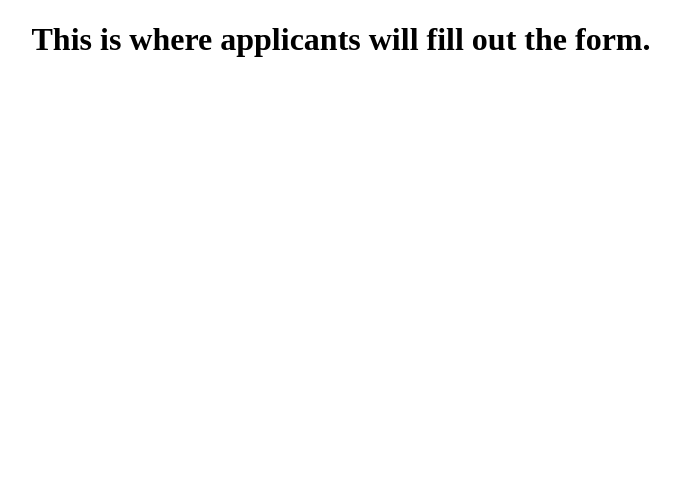
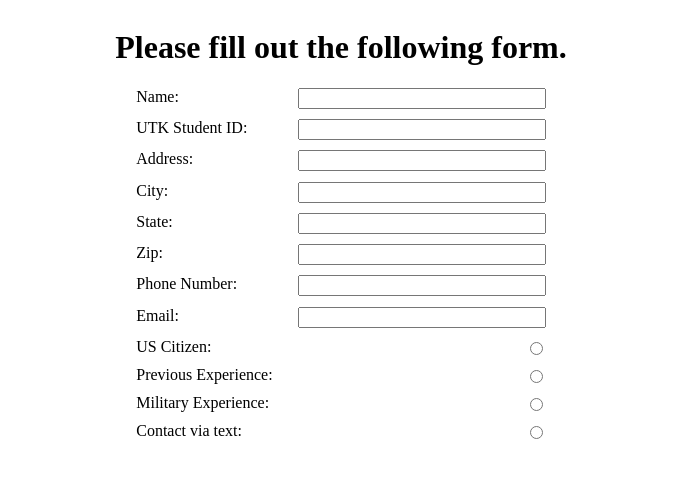
Before and after one commit to Pokemonpower92/Applicant-Process-Automation, a React (Create React App) app in the folder app/client/: page /ApplicationForm in a window 1280 px wide. Shown: the top 478 px of the page, without its empty margins (299-979 px from the left). Built offline with nearby package versions, Linux system fonts and the light colour scheme.

Commit message:
Form done

```diff
--- a/app/client/src/pages/ApplicationFormPage.js
+++ b/app/client/src/pages/ApplicationFormPage.js
@@ -1,9 +1,271 @@
-function ApplicationFormPage() {
+import { Component } from "react";
+import "../styles/ApplicationFormPage.css";
+
+class ApplicationFormPage extends Component {
+	constructor(props) {
+		super(props);
+		this.state = {
+			submitted: false,
+			name: "",
+			id: "",
+			address: "",
+			city: "",
+			state: "",
+			zip: "",
+			phone: "",
+			email: "",
+			citizen: false,
+			previousExperience: false,
+			militaryExperience: false,
+			contactAgreement: false,
+		};
+
+		this.handleSubmitClick = this.handleSubmitClick.bind(this);
+		this.handleNameChange = this.handleNameChange.bind(this);
+		this.handleIdChange = this.handleIdChange.bind(this);
+		this.handleAddressChange = this.handleAddressChange.bind(this);
+		this.handleCityChange = this.handleCityChange.bind(this);
+		this.handleStateChange = this.handleStateChange.bind(this);
+		this.handleZipChange = this.handleZipChange.bind(this);
+		this.handlePhoneChange = this.handlePhoneChange.bind(this);
+		this.handleEmailChange = this.handleEmailChange.bind(this);
+		this.handleCitizenChange = this.handleCitizenChange.bind(this);
+		this.handlePreviousExperienceChange =
+			this.handlePreviousExperienceChange.bind(this);
+		this.handleMilitaryExperienceChange =
+			this.handleMilitaryExperienceChange.bind(this);
+		this.handleContactAggreementChange =
+			this.handleContactAggreementChange.bind(this);
+	}
+
+	componentDidMount = () => {
+		this.setState({
+			submitted: false,
+		});
+	};
+
+	handleSubmitClick = (e) => {
+		const { history } = this.props;
+		history.push(`/ApplicationForm`);
+	};
+
+	handleNameChange = (e) => {
+		this.setState({
+			[e.target.name]: e.target.value,
+		});
+	};
+
+	handleIdChange = (e) => {
+		this.setState({
+			[e.target.name]: e.target.value,
+		});
+	};
+
+	handleAddressChange = (e) => {
+		this.setState({
+			[e.target.name]: e.target.value,
+		});
+	};
+
+	handleCityChange = (e) => {
+		this.setState({
+			[e.target.name]: e.target.value,
+		});
+	};
+
+	handleStateChange = (e) => {
+		this.setState({
+			[e.target.name]: e.target.value,
+		});
+	};
+
+	handleZipChange = (e) => {
+		this.setState({
+			[e.target.name]: e.target.value,
+		});
+	};
+
+	handlePhoneChange = (e) => {
+		this.setState({
+			[e.target.name]: e.target.value,
+		});
+	};
+
+	handleEmailChange = (e) => {
+		this.setState({
+			[e.target.name]: e.target.value,
+		});
+	};
+
+	handleCitizenChange = (e) => {
+		this.setState({
+			[e.target.name]: e.target.value,
+		});
+	};
+
+	handlePreviousExperienceChange = (e) => {
+		this.setState({
+			[e.target.name]: e.target.value,
+		});
+	};
+
+	handleMilitaryExperienceChange = (e) => {
+		this.setState({
+			[e.target.name]: e.target.value,
+		});
+	};
+
+	handleContactAggreementChange = (e) => {
+		this.setState({
+			[e.target.name]: e.target.value,
+		});
+	};
+
+	render() {
+		const submitted = (
+			<div className="ApplicationFormPage-submitted">
+				<div className="ApplicationFormPage-submitted-header">
+					<h1>Application Submitted!</h1>
+				</div>
+			</div>
+		);
+
+		const unsubmitted = (
+			<div className="ApplicationFormPage-unsubmitted">
+				<div className="ApplicationFormPage-unsubmitted-header">
+					<h1>Please fill out the following form.</h1>
+				</div>
+				<form className="ApplicationFormPage-unsubmitted-form">
+					<div className="ApplicationFormPage-unsubmitted-form-textInput">
+						<label>Name: </label>
+						<input
+							type="text"
+							name="name"
+							value={this.state.name}
+							onChange={this.handleNameChange}
+							className="ApplicationFormPage-unsubmitted-form-firstName"
+						></input>
+					</div>
+					<div className="ApplicationFormPage-unsubmitted-form-textInput">
+						<label>UTK Student ID: </label>
+						<input
+							type="text"
+							name="id"
+							value={this.state.id}
+							onChange={this.handleIdChange}
+							className="ApplicationFormPage-unsubmitted-form-id"
+						></input>
+					</div>
+					<div className="ApplicationFormPage-unsubmitted-form-textInput">
+						<label>Address: </label>
+						<input
+							type="text"
+							name="address"
+							value={this.state.address}
+							onChange={this.handleAddressChange}
+							className="ApplicationFormPage-unsubmitted-form-address"
+						></input>
+					</div>
+					<div className="ApplicationFormPage-unsubmitted-form-textInput">
+						<label>City: </label>
+						<input
+							type="text"
+							name="city"
+							value={this.state.city}
+							onChange={this.handleCityChange}
+							className="ApplicationFormPage-unsubmitted-form-city"
+						></input>
+					</div>
+					<div className="ApplicationFormPage-unsubmitted-form-textInput">
+						<label>State: </label>
+						<input
+							type="text"
+							name="state"
+							value={this.state.state}
+							onChange={this.handleStateChange}
+							className="ApplicationFormPage-unsubmitted-form-state"
+						></input>
+					</div>
+					<div className="ApplicationFormPage-unsubmitted-form-textInput">
+						<label>Zip: </label>
+						<input
+							type="text"
+							name="zip"
+							value={this.state.zip}
+							onChange={this.handleZipChange}
+							className="ApplicationFormPage-unsubmitted-form-zip"
+						></input>
+					</div>
+					<div className="ApplicationFormPage-unsubmitted-form-textInput">
+						<label>Phone Number: </label>
+						<input
+							type="text"
+							name="phone"
+							value={this.state.phone}
+							onChange={this.handlePhoneChange}
+							className="ApplicationFormPage-unsubmitted-form-phone"
+						></input>
+					</div>
+					<div className="ApplicationFormPage-unsubmitted-form-textInput">
+						<label>Email: </label>
+						<input
+							type="text"
+							name="email"
+							value={this.state.email}
+							onChange={this.handleEmailChange}
+							className="ApplicationFormPage-unsubmitted-form-email"
+						></input>
+					</div>
+					<div className="ApplicationFormPage-unsubmitted-form-radioInput">
+						<label>US Citizen: </label>
+						<input
+							type="radio"
+							name="citizen"
+							value={this.state.citizen}
+							onChange={this.handleCitizenChange}
+							className="ApplicationFormPage-unsubmitted-form-citizen"
+						></input>
+					</div>
+					<div className="ApplicationFormPage-unsubmitted-form-radioInput">
+						<label>Previous Experience: </label>
+						<input
+							type="radio"
+							name="previousExperience"
+							value={this.state.previousExperience}
+							onChange={this.handlePreviousExperienceChange}
+							className="ApplicationFormPage-unsubmitted-form-previousExperience"
+						></input>
+					</div>
+					<div className="ApplicationFormPage-unsubmitted-form-radioInput">
+						<label>Military Experience: </label>
+						<input
+							type="radio"
+							name="militaryExperience"
+							value={this.state.militaryExperience}
+							onChange={this.handleMilitaryExperienceChange}
+							className="ApplicationFormPage-unsubmitted-form-militaryExperience"
+						></input>
+					</div>
+					<div className="ApplicationFormPage-unsubmitted-form-radioInput">
+						<label>Contact via text: </label>
+						<input
+							type="radio"
+							name="contactAgreement"
+							value={this.state.contactAgreement}
+							onChange={this.handleContactAgreementChange}
+							className="ApplicationFormPage-unsubmitted-form-contactAgreement"
+						></input>
+					</div>
+				</form>
+			</div>
+		);
+
 		return (
 			<div className="ApplicationFormPage">
-        <h1>This is where applicants will fill out the form.</h1>
+				{this.state.submitted ? submitted : unsubmitted}
 			</div>
 		);
 	}
+}
 
 export default ApplicationFormPage;
--- a/app/client/src/styles/App.css
+++ b/app/client/src/styles/App.css
@@ -1,38 +1,7 @@
 .App {
-  text-align: center;
+	display: flex;
+	flex-direction: column;
+	margin-left: 5%;
+	margin-right: 5%;
+	min-height: 100vh;
 }
-
-.App-logo {
-  height: 40vmin;
-  pointer-events: none;
-}
-
-@media (prefers-reduced-motion: no-preference) {
-  .App-logo {
-    animation: App-logo-spin infinite 20s linear;
-  }
-}
-
-.App-header {
-  background-color: #282c34;
-  min-height: 100vh;
-  display: flex;
-  flex-direction: column;
-  align-items: center;
-  justify-content: center;
-  font-size: calc(10px + 2vmin);
-  color: white;
-}
-
-.App-link {
-  color: #61dafb;
-}
-
-@keyframes App-logo-spin {
-  from {
-    transform: rotate(0deg);
-  }
-  to {
-    transform: rotate(360deg);
-  }
-}
--- /dev/null
+++ b/app/client/src/styles/ApplicationFormPage.css
@@ -0,0 +1,48 @@
+.ApplicationFormPage {
+	/* background-color: aqua; */
+}
+
+.ApplicationFormPage-unsubmitted {
+	display: flex;
+	flex-direction: column;
+	align-items: center;
+	min-width: 60%;
+}
+.ApplicationFormPage-unsubmitted-header {
+	text-align: center;
+}
+
+.ApplicationFormPage-unsubmitted-form {
+	/* background-color: blueviolet; */
+	margin-right: 45%;
+	margin-left: 45%;
+	min-width: 45%;
+	display: flex;
+	align-items: center;
+	flex-direction: column;
+}
+
+.ApplicationFormPage-unsubmitted-form-textInput {
+	/* background-color: aliceblue; */
+	display: flex;
+	flex-direction: row;
+	justify-content: space-between;
+	width: 80%;
+	min-width: 25rem;
+	margin-bottom: 2%;
+}
+
+.ApplicationFormPage-unsubmitted-form-radioInput {
+	/* background-color: aliceblue; */
+	display: flex;
+	flex-direction: row;
+	justify-content: space-between;
+	width: 80%;
+	min-width: 25rem;
+	margin-bottom: 2%;
+}
+
+.ApplicationFormPage-unsubmitted-form-textInput input {
+	width: 15rem;
+	max-height: 1rem;
+}
```
Lines whose indentation alone changed are shown as unchanged.
